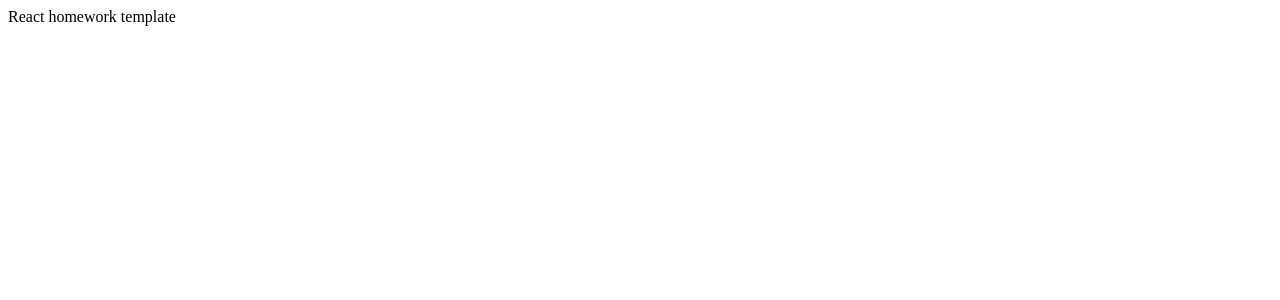
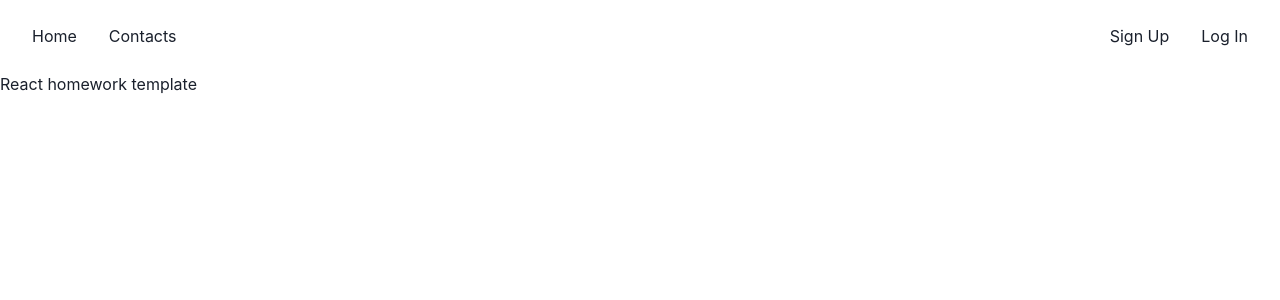
Before and after one commit to sandra-selezen/phonebook, a React (Create React App) app: page / in a window 1280 px wide. Shown: the top 300 px of the page. Built offline with nearby package versions, Linux system fonts and the light colour scheme.

Commit message:
Adds Header component with navigation

```diff
--- a/package.json
+++ b/package.json
@@ -17,6 +17,7 @@
     "react-hot-toast": "^2.4.1",
     "react-icons": "^4.9.0",
     "react-redux": "^8.0.7",
+    "react-router-dom": "^6.11.2",
     "react-scripts": "5.0.1",
     "web-vitals": "^2.1.3",
     "yup": "^1.2.0"
--- a/src/components/App.js
+++ b/src/components/App.js
@@ -1,6 +1,9 @@
+import { Header } from "./Header/Header";
+
 export const App = () => {
   return (
     <div>
+      <Header />
       React homework template
     </div>
   );
--- /dev/null
+++ b/src/components/AuthNav/AuthNav.js
@@ -0,0 +1,15 @@
+import React from 'react';
+import { Flex, Box } from '@chakra-ui/react';
+import { Link } from '@chakra-ui/react'
+import { Link as NavLink } from 'react-router-dom';
+
+export const AuthNav = () => {
+  return (
+    <Box>
+      <Flex gap={'32px'}>
+        <Box><Link as={NavLink} to="/signup">Sign Up</Link></Box>
+        <Box><Link as={NavLink} to="/login">Log In</Link></Box>
+      </Flex>
+    </Box>
+  )
+}
--- /dev/null
+++ b/src/components/Header/Header.js
@@ -0,0 +1,13 @@
+import React from 'react';
+import { Flex } from '@chakra-ui/react';
+import { MainNav } from 'components/MainNav/MainNav';
+import { AuthNav } from 'components/AuthNav/AuthNav';
+
+export const Header = () => {
+  return (
+    <Flex as={'header'} justifyContent={'space-between'} padding={'24px 32px'}>
+      <MainNav />
+      <AuthNav />
+    </Flex>
+  )
+}
--- /dev/null
+++ b/src/components/MainNav/MainNav.js
@@ -0,0 +1,15 @@
+import React from 'react';
+import { Flex, Box } from '@chakra-ui/react';
+import { Link } from '@chakra-ui/react'
+import { Link as NavLink } from 'react-router-dom';
+
+export const MainNav = () => {
+  return (
+    <Box>
+      <Flex as={'nav'} gap={'32px'}>
+        <Box><Link as={NavLink} to="/">Home</Link></Box>
+        <Box><Link as={NavLink} to="/contacts">Contacts</Link></Box>
+      </Flex>
+    </Box>
+  )
+}
--- a/src/index.js
+++ b/src/index.js
@@ -1,9 +1,16 @@
 import React from 'react';
 import ReactDOM from 'react-dom/client';
+import { BrowserRouter } from "react-router-dom";
+import { ChakraProvider } from '@chakra-ui/react';
 import { App } from 'components/App';
+import { theme } from './utils/extendTheme'
 
 ReactDOM.createRoot(document.getElementById('root')).render(
   <React.StrictMode>
-    <App />
+    <BrowserRouter>
+      <ChakraProvider theme={theme}>
+        <App />
+      </ChakraProvider>
+    </BrowserRouter>
   </React.StrictMode>
 );
--- /dev/null
+++ b/src/utils/extendTheme.js
@@ -0,0 +1,43 @@
+import { extendTheme } from "@chakra-ui/react";
+
+const breakpoints = {
+  sm: '30em',
+  md: '48em',
+  lg: '62em',
+  xl: '80em',
+  '2xl': '96em',
+}
+
+const styles = {
+  global: () => ({
+    html: {
+      width: '100%',
+      height: '100%',
+    },
+
+    body: {
+      width: '100%',
+      height: '100%',
+    },
+
+    '#root': {
+      width: '100%',
+      height: '100%',
+    },
+
+    '*': {
+      boxSizing: 'border-box',
+    },
+  }),
+}
+
+export const theme = extendTheme({
+  colors: {
+    app: {
+      white: "hsl(0, 0%, 100%)",
+      black: "hsl(0, 0%, 0%)",
+    },
+  },
+  breakpoints,
+  styles,
+})
```
Also changed, not shown: 1 other file (tests, documents, lock files or other folders).
